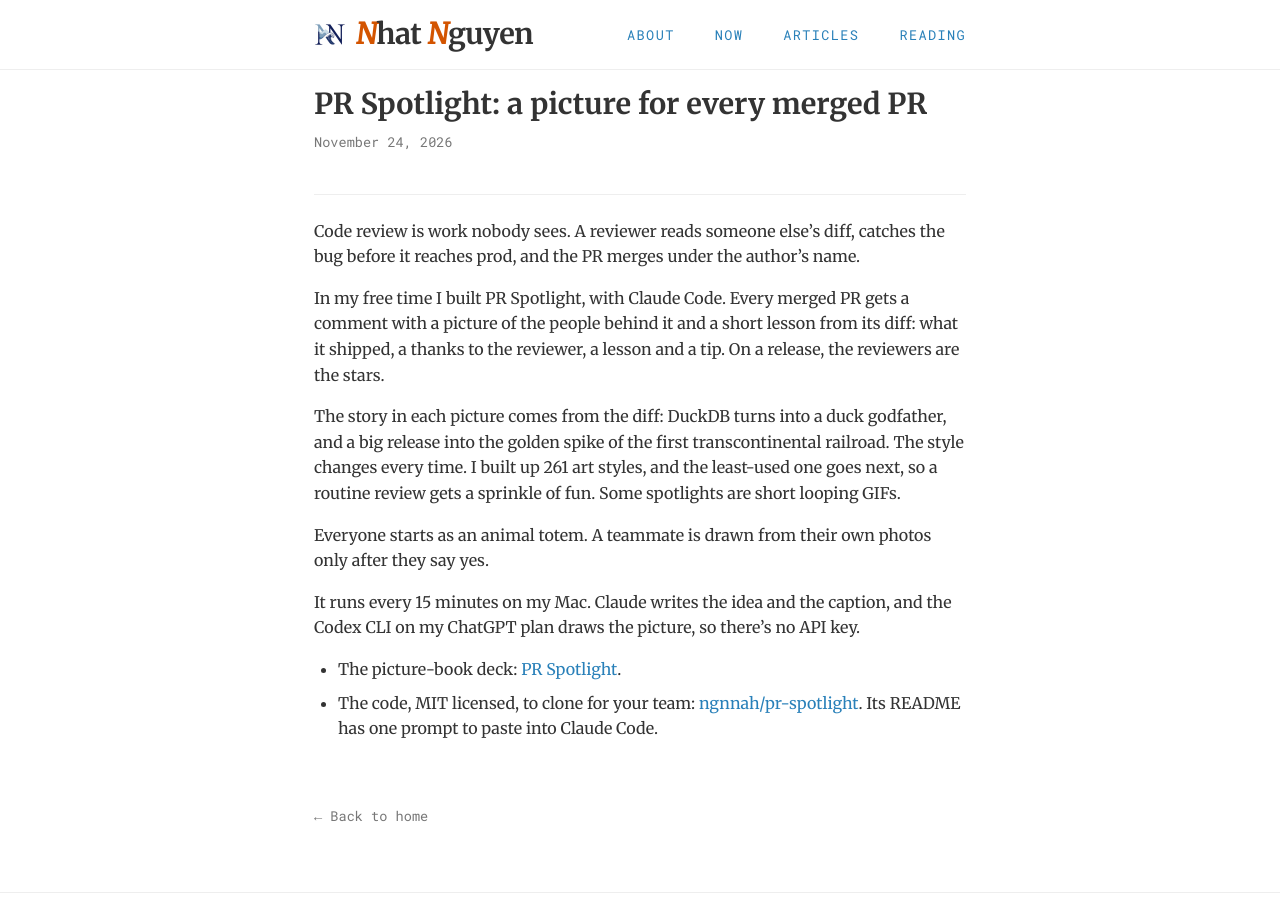
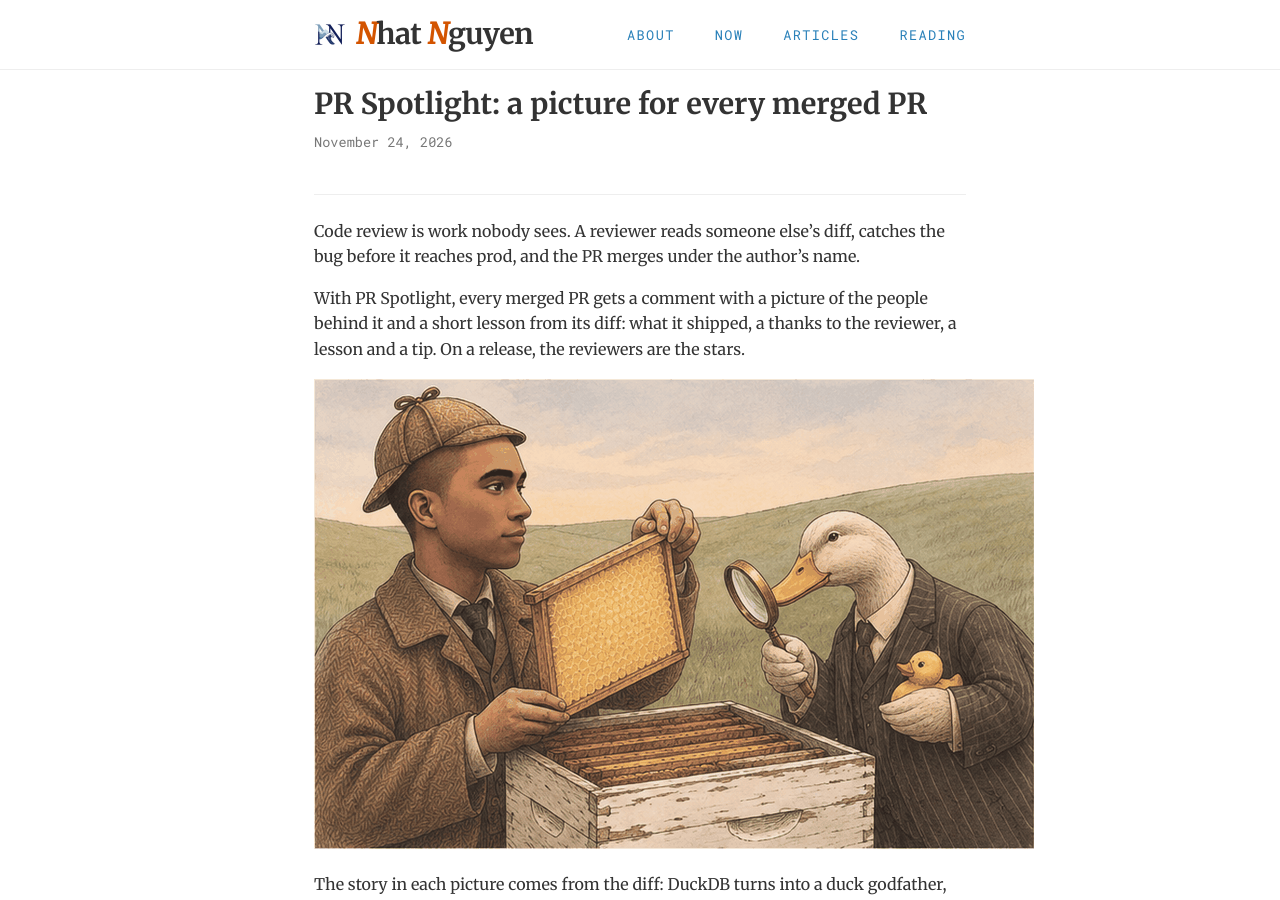
Before and after one commit to ngnnah/ngnnah.github.io, a Jekyll site: the page built from _posts/2026-11-24-pr-spotlight.md, in a window 1280 px wide and 900 px high. Built offline with Jekyll 4.4.1, drawn with Linux system fonts in a browser that asks for light colours.

Commit message:
post: PR Spotlight shows a spotlight GIF; no how-it-was-built line
Co-Authored-By: Claude Opus 5.5 <noreply@anthropic.com>

```diff
--- a/_posts/2026-11-24-pr-spotlight.md
+++ b/_posts/2026-11-24-pr-spotlight.md
@@ -6,7 +6,9 @@ date: 2026-11-24
 
 Code review is work nobody sees. A reviewer reads someone else's diff, catches the bug before it reaches prod, and the PR merges under the author's name.
 
-In my free time I built PR Spotlight, with Claude Code. Every merged PR gets a comment with a picture of the people behind it and a short lesson from its diff: what it shipped, a thanks to the reviewer, a lesson and a tip. On a release, the reviewers are the stars.
+With PR Spotlight, every merged PR gets a comment with a picture of the people behind it and a short lesson from its diff: what it shipped, a thanks to the reviewer, a lesson and a tip. On a release, the reviewers are the stars.
+
+![A spotlight: a detective beekeeper holds up a honeycomb frame while a duck in a pinstripe suit, the reviewer's totem, leans in with a magnifying glass](/images/pr-spotlight.gif)
 
 The story in each picture comes from the diff: DuckDB turns into a duck godfather, and a big release into the golden spike of the first transcontinental railroad. The style changes every time. I built up 261 art styles, and the least-used one goes next, so a routine review gets a sprinkle of fun. Some spotlights are short looping GIFs.
 
```
Also changed, not shown: images/pr-spotlight.gif (added).
